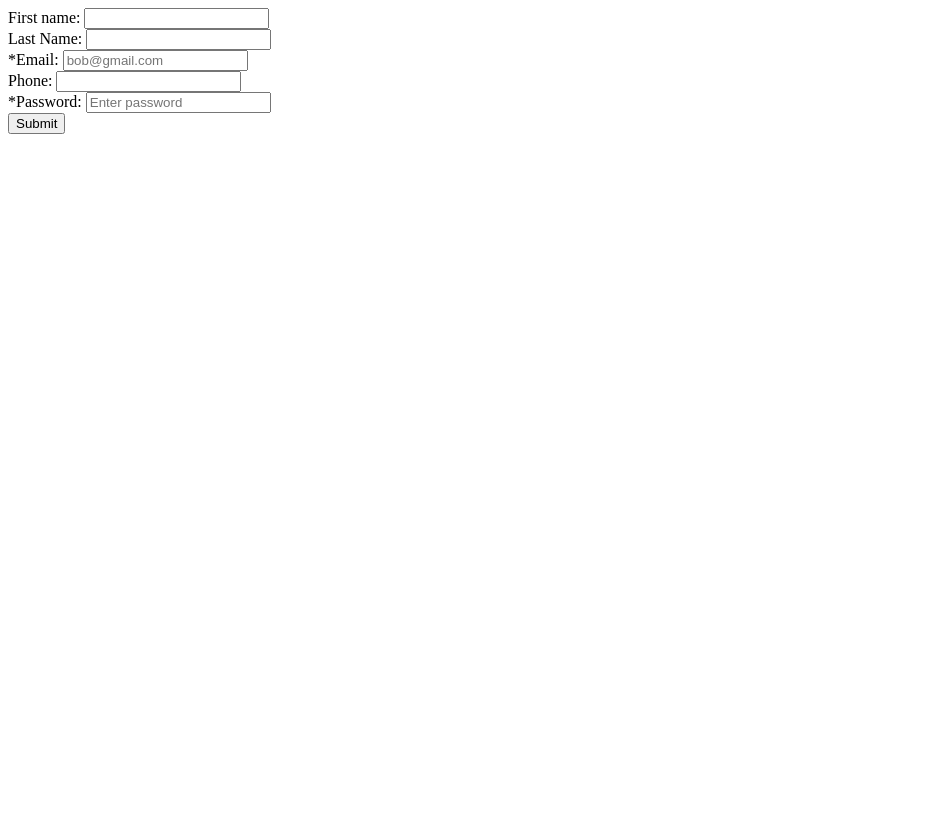
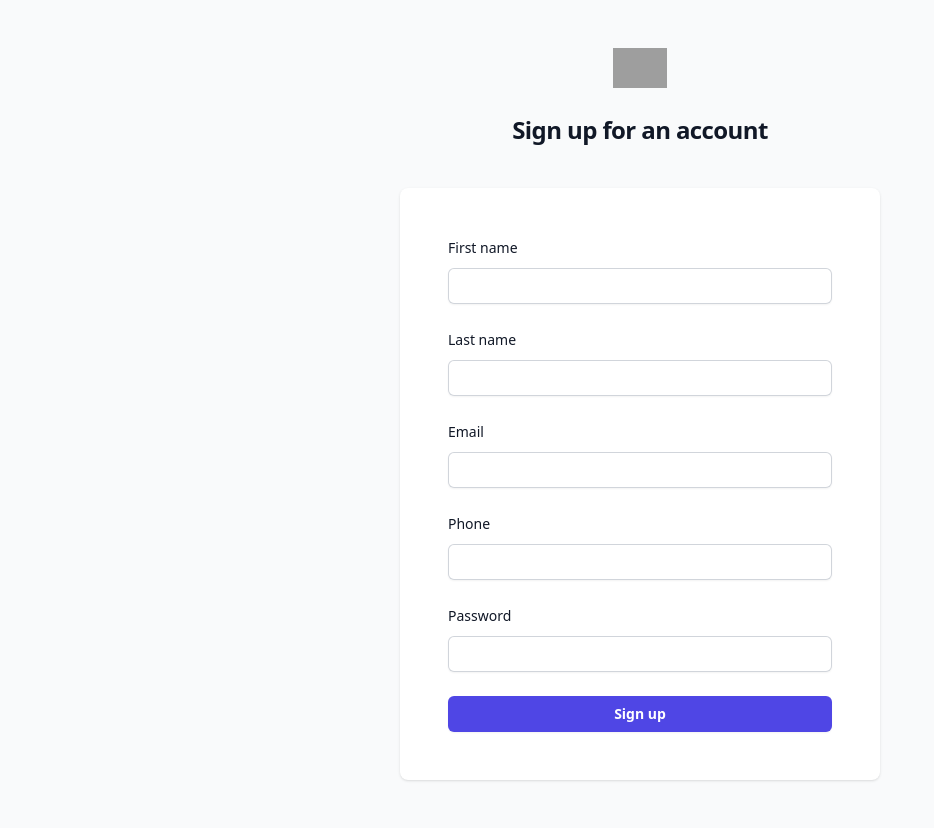
Before and after one commit to bwhelan212/academic-event-management-company, a PHP site: page /signup.php in a window 1280 px wide. Shown: the whole page, without its empty margins (0-934 px from the left). Before the commit the page ends 134 px from the top, so only its background shows below. Run offline with PHP 8.4, Linux system fonts and the light colour scheme; style sheets or scripts are compiled from the project's sources; grey boxes are pictures that could not be loaded.

Commit message:
added tailwin

```diff
--- a/signup.php
+++ b/signup.php
@@ -73,43 +73,61 @@ if($_SERVER['REQUEST_METHOD'] == 'POST') {
 
 }
 ?>
+
 <!DOCTYPE html>
 <html lang="en">
 <head>
     <meta charset="UTF-8">
     <meta name="viewport" content="width=device-width, initial-scale=1.0">
     <title>Sign up</title>
+    <link href="https://cdn.jsdelivr.net/npm/tailwindcss@2.2.19/dist/tailwind.min.css" rel="stylesheet">
+    <link rel="stylesheet" href="output.css">
 </head>
-<body>
-    <form action="" method ='post'>
-
-
+<body class="h-full bg-gray-50">
+    <div class="flex min-h-full flex-col justify-center py-12 sm:px-6 lg:px-8">
+        <div class="sm:mx-auto sm:w-full sm:max-w-md">
+            <img class="mx-auto h-10 w-auto" src="https://tailwindui.com/img/logos/mark.svg?color=indigo&shade=600" alt="Your Company">
+            <h2 class="mt-6 text-center text-2xl font-bold leading-9 tracking-tight text-gray-900">Sign up for an account</h2>
+        </div>
+        <div class="mt-10 sm:mx-auto sm:w-full sm:max-w-[480px]">
+            <div class="bg-white px-6 py-12 shadow sm:rounded-lg sm:px-12">
+                <form class="space-y-6" action="" method="POST">
                     <div>
-            <label for="first_name">First name:</label>
-            <input type="text" id="first_name" name="first_name" required>
+                        <label for="first_name" class="block text-sm font-medium leading-6 text-gray-900">First name</label>
+                        <div class="mt-2">
+                            <input id="first_name" name="first_name" type="text" required class="block w-full rounded-md border-0 py-1.5 text-gray-900 shadow-sm ring-1 ring-inset ring-gray-300 placeholder:text-gray-400 focus:ring-2 focus:ring-inset focus:ring-indigo-600 sm:text-sm sm:leading-6">
                         </div>
-
+                    </div>
                     <div>
-            <label for="last_name">Last Name: </label>
-            <input type="text" id="last_name" name="last_name" required>
+                        <label for="last_name" class="block text-sm font-medium leading-6 text-gray-900">Last name</label>
+                        <div class="mt-2">
+                            <input id="last_name" name="last_name" type="text" required class="block w-full rounded-md border-0 py-1.5 text-gray-900 shadow-sm ring-1 ring-inset ring-gray-300 placeholder:text-gray-400 focus:ring-2 focus:ring-inset focus:ring-indigo-600 sm:text-sm sm:leading-6">
                         </div>
-
+                    </div>
                     <div>
-            <label for="email"><span>*</span>Email:</label>
-            <input type="text" name = "email" id = "email" placeholder='bob@gmail.com' required >
+                        <label for="email" class="block text-sm font-medium leading-6 text-gray-900">Email</label>
+                        <div class="mt-2">
+                            <input id="email" name="email" type="email" required class="block w-full rounded-md border-0 py-1.5 text-gray-900 shadow-sm ring-1 ring-inset ring-gray-300 placeholder:text-gray-400 focus:ring-2 focus:ring-inset focus:ring-indigo-600 sm:text-sm sm:leading-6">
                         </div>
-
+                    </div>
                     <div>
-            <label for="phone">Phone:</label>
-            <input type="text" id="phone" name="phone" required>
+                        <label for="phone" class="block text-sm font-medium leading-6 text-gray-900">Phone</label>
+                        <div class="mt-2">
+                            <input id="phone" name="phone" type="text" required class="block w-full rounded-md border-0 py-1.5 text-gray-900 shadow-sm ring-1 ring-inset ring-gray-300 placeholder:text-gray-400 focus:ring-2 focus:ring-inset focus:ring-indigo-600 sm:text-sm sm:leading-6">
                         </div>
-
+                    </div>
                     <div>
-            <label for="password"><span>*</span>Password:</label>
-            <input type="text" name = "password" id = "password" placeholder='Enter password' required>
+                        <label for="password" class="block text-sm font-medium leading-6 text-gray-900">Password</label>
+                        <div class="mt-2">
+                            <input id="password" name="password" type="password" required class="block w-full rounded-md border-0 py-1.5 text-gray-900 shadow-sm ring-1 ring-inset ring-gray-300 placeholder:text-gray-400 focus:ring-2 focus:ring-inset focus:ring-indigo-600 sm:text-sm sm:leading-6">
                         </div>
-         <button type="submit">Submit</button>
+                    </div>
+                    <div>
+                        <button type="submit" class="flex w-full justify-center rounded-md bg-indigo-600 px-3 py-1.5 text-sm font-semibold leading-6 text-white shadow-sm hover:bg-indigo-500 focus-visible:outline focus-visible:outline-2 focus-visible:outline-offset-2 focus-visible:outline-indigo-600">Sign up</button>
+                    </div>
                 </form>
-
+            </div>
+        </div>
+    </div>
 </body>
 </html>
```
Lines whose indentation alone changed are shown as unchanged.
